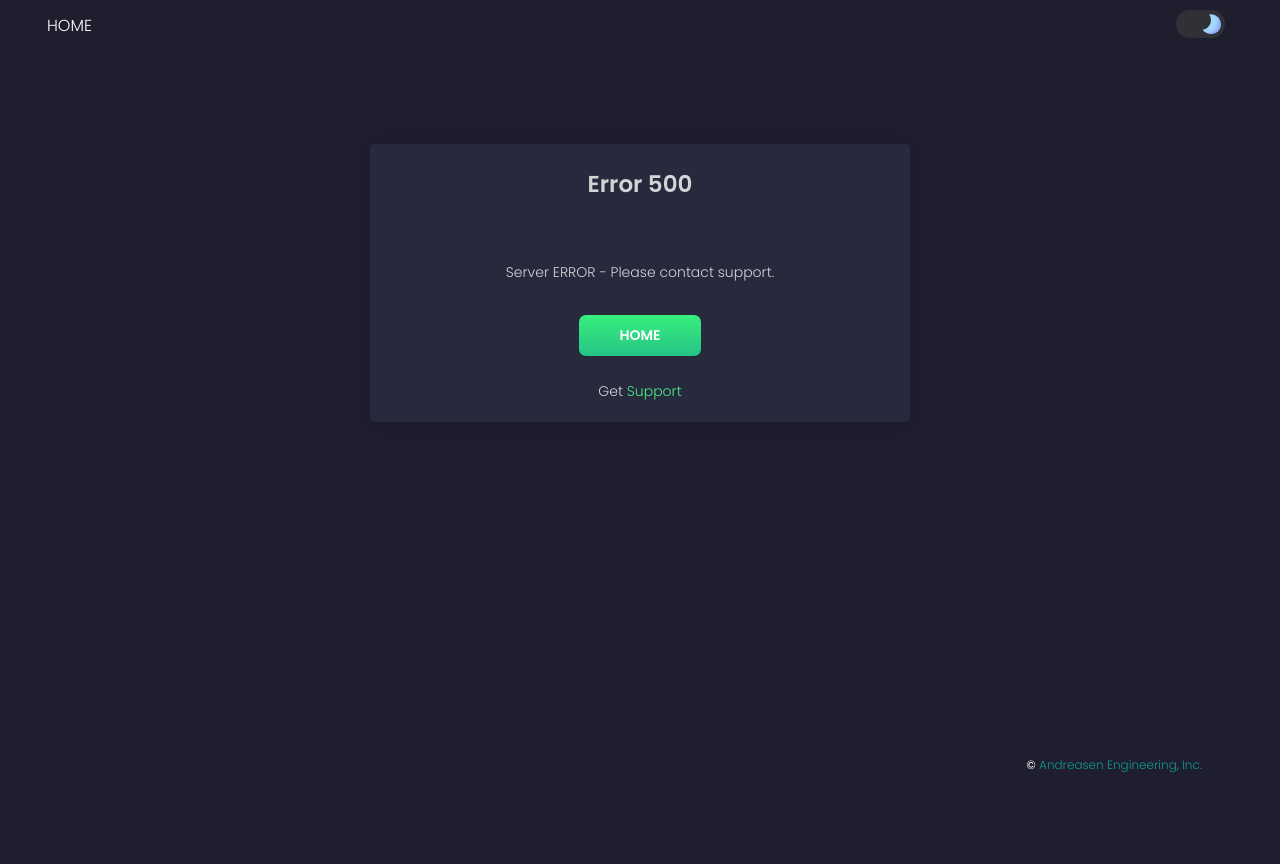
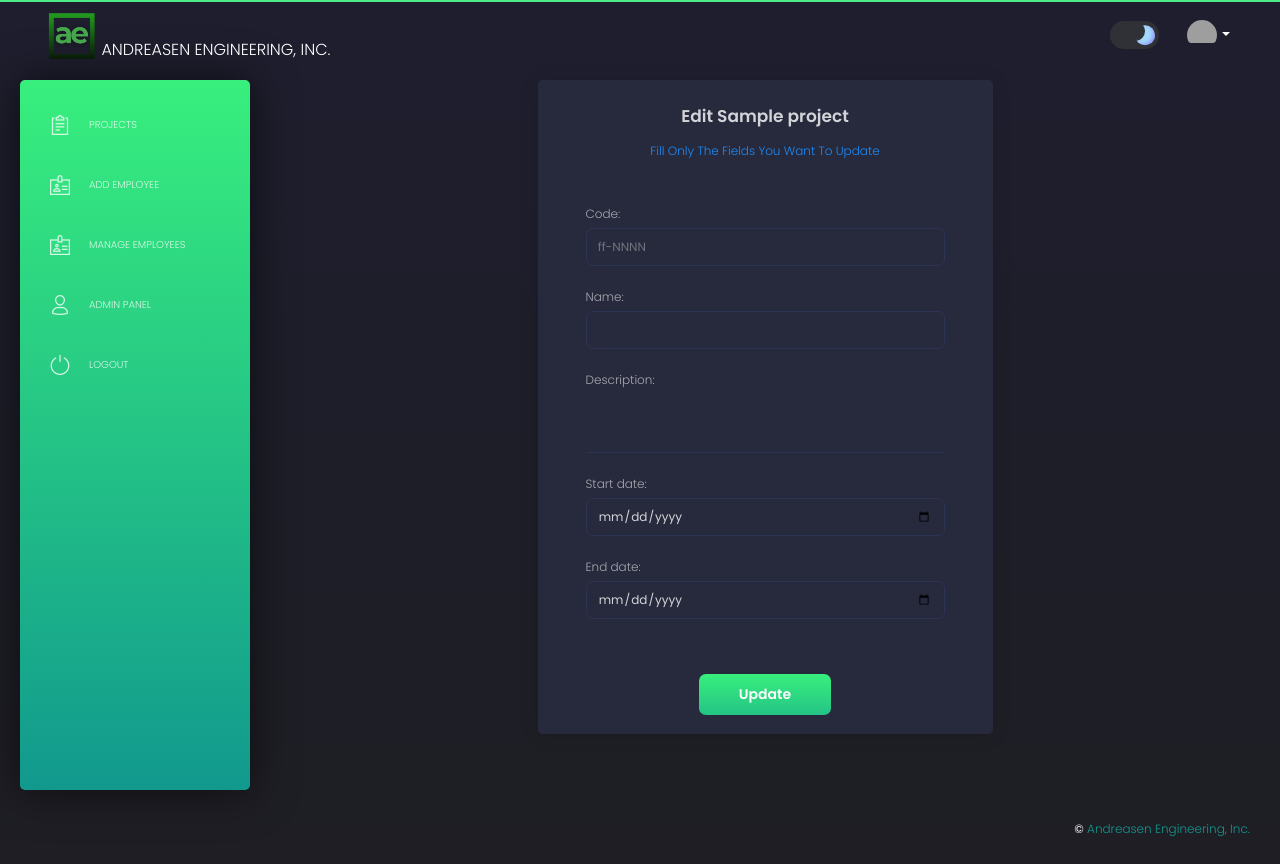
Before and after one commit to naayifmuhammad/Andreasen-TimeSheet-App, a Django app: page /project/edit/1/ in a window 1280 px wide. Before the commit the page ends 773 px from the top, so only its background shows below. Run offline with Django 3.2, Linux system fonts and the light colour scheme; a user stored in the database is signed in; tables that the repository leaves empty hold one stand-in row (values such as "Sample post"); some libraries are stand-ins or nearby versions; grey boxes are pictures that could not be loaded.

Commit message:
Final update pushed project edits are now available

```diff
--- a/apps/home/forms.py
+++ b/apps/home/forms.py
@@ -30,6 +30,26 @@ class ProjectForm(forms.ModelForm):
         super(ProjectForm, self).__init__(*args, **kwargs)
         self.fields['start_date'].input_formats = ['%Y-%m-%d']
         self.fields['end_date'].input_formats = ['%Y-%m-%d']
+
+
+class EditProjectForm(forms.ModelForm):
+    class Meta:
+        model = Project
+        fields = ['code', 'name', 'description', 'start_date', 'end_date']
+        widgets = {
+            'code': forms.TextInput(attrs={'placeholder': 'ff-NNNN', 'class': 'form-control'}),
+            'name': forms.TextInput(attrs={'class': 'form-control'}),
+            'description': forms.Textarea(attrs={'class': 'form-control', 'rows': 2}),
+            'start_date': forms.DateInput(attrs={'type': 'date', 'class': 'form-control'}, format='%Y-%m-%d'),
+            'end_date': forms.DateInput(attrs={'type': 'date', 'class': 'form-control'}, format='%Y-%m-%d'),
+        }
+
+    def __init__(self, *args, **kwargs):
+        super(EditProjectForm, self).__init__(*args, **kwargs)
+        self.fields['start_date'].input_formats = ['%Y-%m-%d']
+        self.fields['end_date'].input_formats = ['%Y-%m-%d']
+        for field in self.fields.values():
+            field.required = False
 
 
 class EmployeeCreationForm(UserCreationForm):
--- a/apps/home/urls.py
+++ b/apps/home/urls.py
@@ -17,6 +17,7 @@ urlpatterns = [
     path('manage_projects/', views.manage_projects, name='manage_projects'),
     path('toggle_project_status/<int:project_id>/', views.toggle_project_status, name='toggle_project_status'),
     path('delete_project/<int:project_id>/', views.delete_project, name='delete_project'),
+    path('project/edit/<int:project_id>/', views.edit_project, name='edit_project'),
 
     path('make_admin/<int:employee_id>/', views.make_admin, name='make_admin'),
 
--- a/apps/home/views.py
+++ b/apps/home/views.py
@@ -4,7 +4,7 @@ from django.http import HttpResponse, HttpResponseRedirect
 from django.template import loader
 from django.contrib import messages
 from django.urls import reverse
-from .forms import TimesheetForm, ProjectForm
+from .forms import TimesheetForm, ProjectForm, EditProjectForm
 from django.shortcuts import render, redirect, get_object_or_404
 from .models import Project, Timesheet
 from django.db.models import Sum
@@ -184,7 +184,6 @@ def toggle_project_status(request, project_id):
 @login_required(login_url="/login/")
 def delete_project(request, project_id):
     project = get_object_or_404(Project, pk=project_id)
-    print("delete now")
     project.delete()
     return redirect("manage_projects")
 
@@ -291,6 +290,31 @@ def update_email(request):
 
 
 
+#edit project details here
+@login_required(login_url="/login/")
+def edit_project(request, project_id):
+    project = get_object_or_404(Project, pk=project_id)
+
+    if request.method == 'POST':
+        form = EditProjectForm(request.POST)
+        if form.is_valid():
+            for field, value in form.cleaned_data.items():
+                if value is not None and value != '':
+                    setattr(project,field,value)
+            project.save()
+            messages.success(request, 'Project Updated Successfully.')  # Success message
+            msg = "Project Updated Successfully"
+            return render(request, 'home/edit_project.html', {'form': form, 'project': project, 'msg' : msg})
+        else:
+            messages.error(request, 'Error submitting the edit. Please correct the form errors.')  # Error message
+            print(form.errors)  # Print form errors to console for debugging
+    else:
+        form = EditProjectForm()
+
+    return render(request, 'home/edit_project.html', {'form': form, 'project': project})
+
+
+
 
 
 @login_required(login_url="/login/")
@@ -308,7 +332,6 @@ def make_admin(request, employee_id):
     employee = get_object_or_404(User, pk=employee_id)
     employee.is_staff = not employee.is_staff
     employee.save()
-    print("request: ",request.user.id,"id : ",employee.id)
     if request.user.id == employee.id:
         return redirect("/login/")
     return redirect("manage_employees")
--- /dev/null
+++ b/apps/templates/home/edit_project.html
@@ -0,0 +1,35 @@
+{% extends "layouts/base.html" %}
+
+{% block title %}Edit Project{% endblock %}
+
+{% block content %}
+<div class="content">
+    <div class="container">
+        <div class="row ">
+            <div class="col-md-6 offset-md-3 ">
+                <div class="card">
+                    <div class="card-header text-center py-4">
+                        <h4 class="title">Edit {{project.name}}</h4>
+                        <h6 class="card-category">
+                            {% if msg %}
+                                <span class="text-danger">{{ msg|safe }}</span>
+                            {% else %}
+                                <span class="text-info">Fill only the fields you want to update</span>
+                            {% endif %}
+                        </h6>
+                    </div>
+                    <form method="post" action="{% url 'edit_project' project_id=project.id%}">
+                        {% csrf_token %}
+                        <div class="card-body px-5 py-3">
+                            {{ form.as_p }}
+                        </div>
+                        <div class="card-footer text-center">
+                            <button type="submit" class="btn btn-primary">Update</button>
+                        </div>
+                    </form>
+                </div>
+            </div>
+        </div>
+    </div>
+</div>
+{% endblock %}
--- a/apps/templates/home/projects.html
+++ b/apps/templates/home/projects.html
@@ -125,7 +125,7 @@
             </div>
         </div>
     </div>
-
+</div>
     {% endblock content %}
 
     <!-- Specific Page JS goes HERE  -->
```
Also changed, not shown: apps/templates/home/manage-projects.html (+12 -3 lines).
